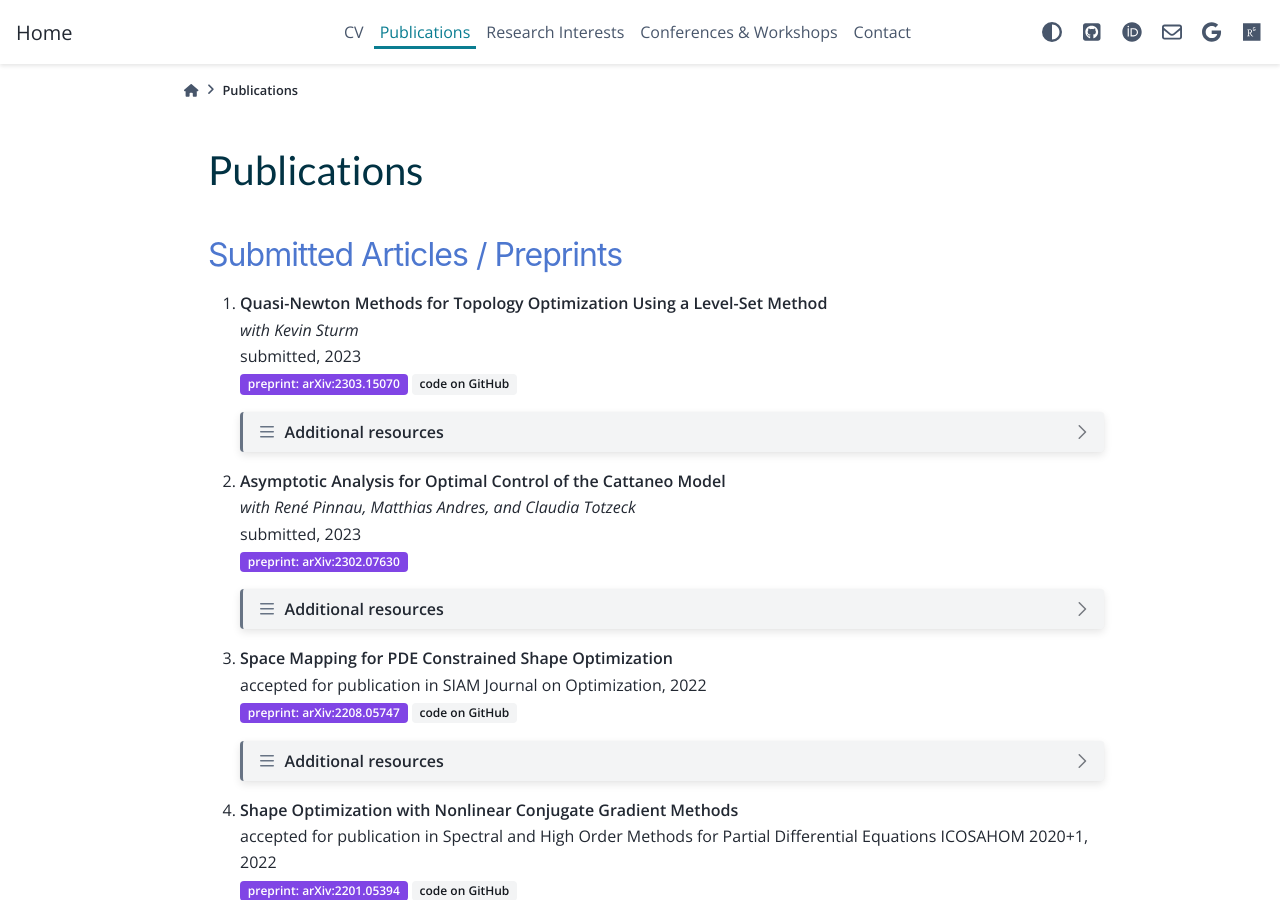
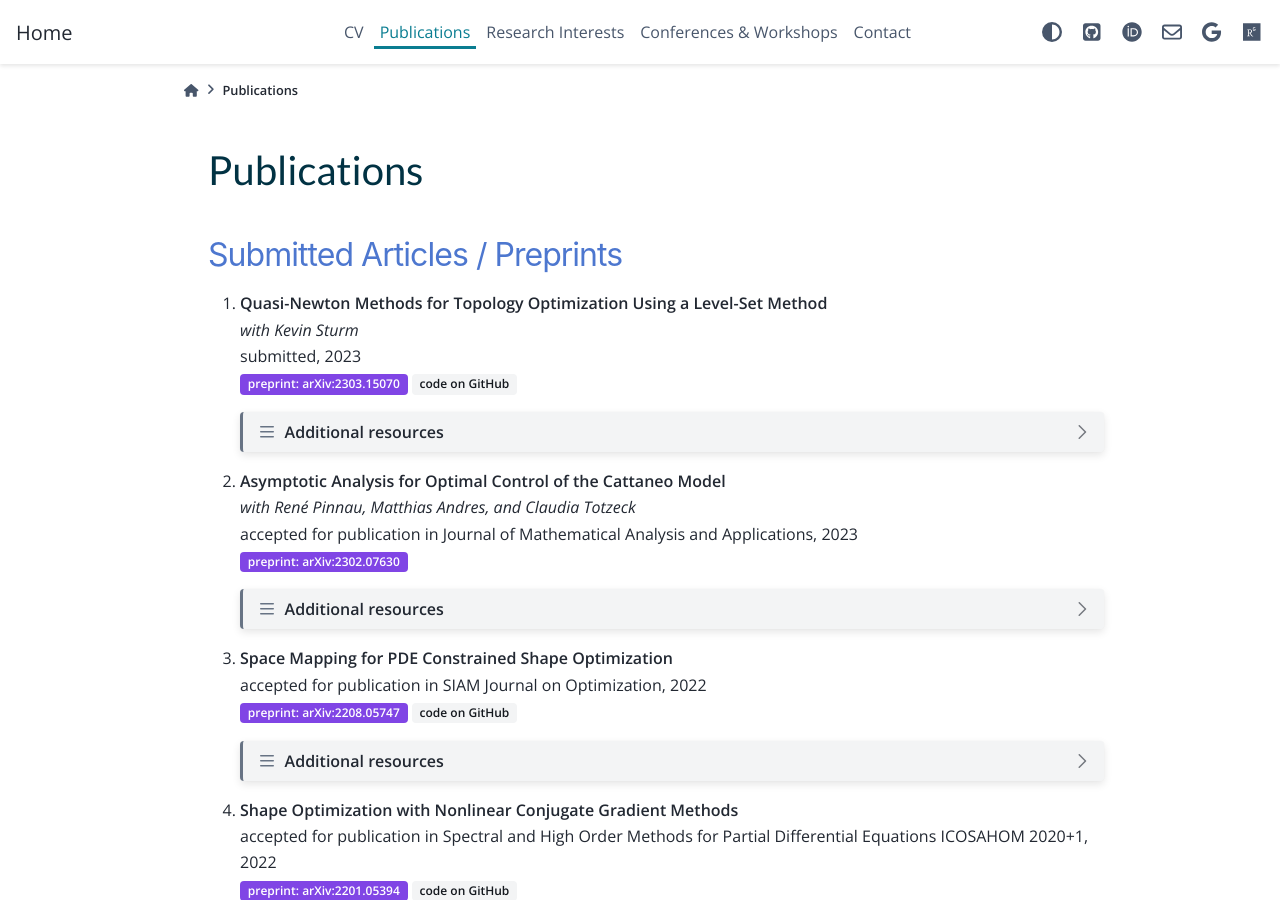
Before and after one commit to sblauth/sblauth.github.io, a Sphinx documentation site: the page built from source/publications.rst, in a window 1280 px wide and 900 px high. Built offline with Sphinx 7.4.7 and the PyData theme 0.15.4, drawn with Linux system fonts in a browser that asks for light colours.

Commit message:
Update publications

```diff
--- a/source/publications.rst
+++ b/source/publications.rst
@@ -35,7 +35,7 @@ Submitted Articles / Preprints
 
 #. | **Asymptotic Analysis for Optimal Control of the Cattaneo Model**
    | *with René Pinnau, Matthias Andres, and Claudia Totzeck*
-   | submitted, 2023
+   | accepted for publication in Journal of Mathematical Analysis and Applications, 2023
    | :bdg-link-secondary:`preprint: arXiv:2302.07630 <https://arxiv.org/abs/2302.07630>`
 
    .. dropdown:: Additional resources
```
